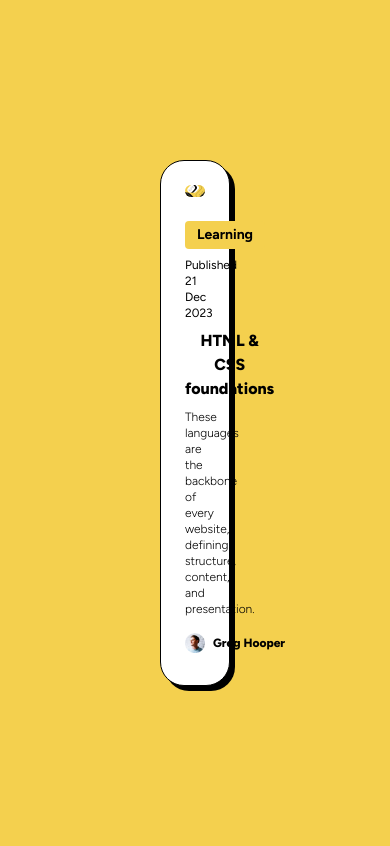
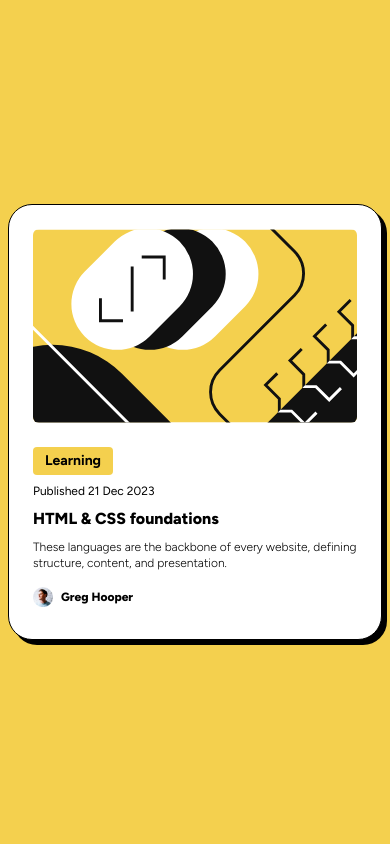
Before and after one commit to DevK-Eire/Blog-Preview-Card-Main, a Next.js app: page / in a window 390 px wide. Built offline with nearby package versions, Linux system fonts and the light colour scheme.

Commit message:
mobile issue commit

```diff
--- a/app/page.tsx
+++ b/app/page.tsx
@@ -5,7 +5,7 @@ import './globals.css'
 
 export default function Home() {
   return (
-    <main className="flex min-h-screen flex-col items-center justify-center p-40 bg-[color:hsl(47,88%,63%)]">
+    <main className="flex min-h-screen flex-col items-center justify-center p-2 sm:p-40 bg-[color:hsl(47,88%,63%)]">
     <div className='bg-white rounded-3xl border hover-shadow border-black max-w-96 w-full p-6 space-y-2 custom-box-shadow'>
         <div className='rounded-xl'>
           <Image
```
